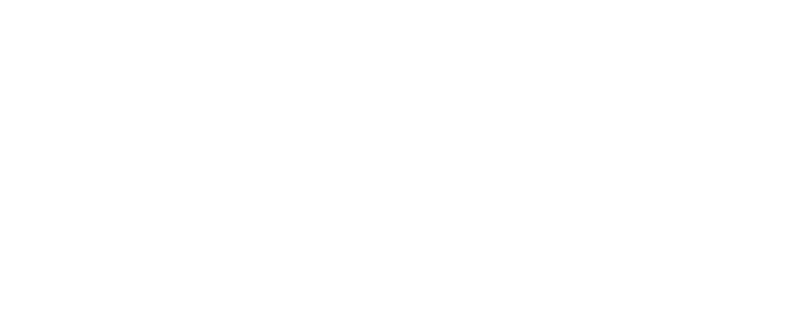
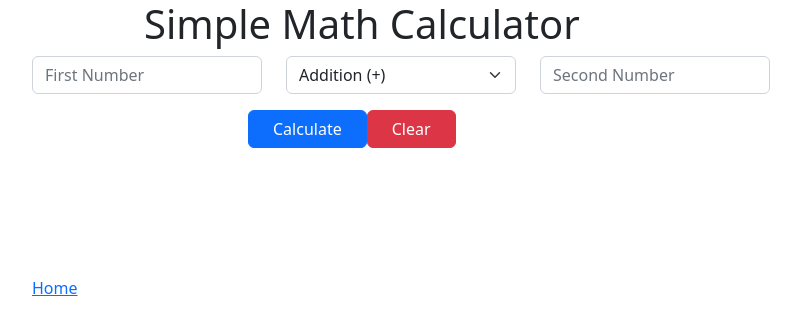
Before and after one commit to LA-McAlister/CIS117-React-App, a React (Create React App) app in the folder bidpro-admin/: page /frontier-airlines/pilots in a window 1280 px wide. Before the commit this address had no page. Shown: the top 332 px of the page, without its empty margins (50-851 px from the left). Built offline with nearby package versions, Linux system fonts and the light colour scheme.

Commit message:
React: Components, Hooks & PropTypes Assignment - rough draft

```diff
--- a/bidpro-admin/src/App.js
+++ b/bidpro-admin/src/App.js
@@ -4,6 +4,7 @@
 import ASBidTypes from "./pages/alaska-airlines/bidtypes";
 import ASPilots from "./pages/alaska-airlines/pilots";
 import FABidTypes from "./pages/frontier-airlines/bidtypes";
+import FAPilots from "./pages/frontier-airlines/pilots";
 import UPBidTypes from "./pages/ups/bidtypes";
 
 import { Routes, Route } from "react-router-dom";
@@ -18,6 +19,7 @@
         <Route path="/alaska-airlines/bidtypes" element={<ASBidTypes />} />
         <Route path="/alaska-airlines/pilots" element={<ASPilots />} />
         <Route path="/frontier-airlines/bidtypes" element={<FABidTypes />} />
+        <Route path="/frontier-airlines/pilots" element={<FAPilots />} />
         <Route path="/ups/bidtypes" element={<UPBidTypes />} />
       </Routes>
     </>
--- /dev/null
+++ b/bidpro-admin/src/components/SimpleMathCalculator/SimpleMathCalculator.jsx
@@ -0,0 +1,122 @@
+import React, { useState } from "react";
+import "../../../node_modules/bootstrap/dist/css/bootstrap.min.css";
+import "./SimpleMathCalculator.module.css";
+
+export const SimpleMathCalculator = () => {
+  const [num1, setNum1] = useState("");
+  const [num2, setNum2] = useState("");
+  const [total, setTotal] = useState("");
+
+  const [operator, setOperator] = useState("+");
+  const [description, setDescription] = useState("");
+
+  /**
+   * JavaScript Code
+   */
+
+  const calculate = () => {
+    let numberOne = Number(num1);
+    let numberTwo = Number(num2);
+
+    if (operator === "+") {
+      setTotal(numberOne + numberTwo);
+    }
+    if (operator === "-") {
+      setTotal(numberOne - numberTwo);
+    }
+    if (operator === "*") {
+      setTotal(numberOne * numberTwo);
+    }
+    if (operator === "/") {
+      setTotal(numberOne / numberTwo);
+    }
+    if (operator === "%") {
+      setTotal(numberOne % numberTwo);
+    }
+    setDescription(
+      "The answer to " + numberOne + " " + operator + " " + numberTwo
+    );
+  };
+
+  const clear = () => {
+    setNum1("");
+    setNum2("");
+    setTotal("");
+    setOperator("+");
+    setDescription("");
+  };
+
+  /**
+   *  JSX CODE (HTML)
+   */
+
+  return (
+    <>
+      <div className="d-flex flex-wrap">
+        <div className="row">
+          <div className="col-4">
+            <input
+              type="text"
+              className="form-control"
+              placeholder="First Number"
+              value={num1}
+              onChange={(e) => setNum1(e.target.value)}
+            />
+          </div>
+
+          <div className="col-4">
+            <select
+              className="form-select"
+              value={operator}
+              onChange={(e) => setOperator(e.target.value)}
+            >
+              <option value="+">Addition (+)</option>
+              <option value="-">Subtraction (-)</option>
+              <option value="*">Multiplication (*)</option>
+              <option value="/">Division (/)</option>
+              <option value="%">Remainder (%)</option>
+            </select>
+          </div>
+
+          <div className="col-4">
+            <input
+              type="text"
+              className="form-control"
+              placeholder="Second Number"
+              value={num2}
+              onChange={(e) => setNum2(e.target.value)}
+            />
+          </div>
+        </div>
+      </div>
+
+      <div className="px-5">
+        <div className="px-5">
+          <div className="px-5">
+            <div className="d-flex flex-wrap px-4">
+              <div className="d-flex justify-content-center px-5 pt-3 mr-2">
+                <button className="btn btn-primary px-4" onClick={calculate}>
+                  Calculate
+                </button>{" "}
+                <button className="btn btn-danger px-4" onClick={clear}>
+                  Clear{" "}
+                </button>
+              </div>
+            </div>
+          </div>
+        </div>
+      </div>
+
+      <div className="d-flex flex-wrap justify-content-center">
+        <div className="display-2 pt-5 pr-5">
+          <p>{total}</p>
+        </div>
+      </div>
+      <div className="d-flex flex-wrap justify-content-center">
+        <div className="display-2 pt-5 pr-5">
+          <p>{description}</p>
+        </div>
+      </div>
+    </>
+  );
+};
--- /dev/null
+++ b/bidpro-admin/src/components/SimpleMathCalculator/SimpleMathCalculator.module.css
@@ -0,0 +1,16 @@
+.evenColor{
+    color: blue
+}
+
+.oddColor{
+    color:green
+}
+
+.px-2 {
+    padding-left:  5.0 ;
+    padding-right: .0 ;
+  }
+
+  .mt-0 {
+  margin-top: 0 !important;
+}
--- /dev/null
+++ b/bidpro-admin/src/components/SimpleMathCalculator/index.js
@@ -0,0 +1,3 @@
+import { SimpleMathCalculator } from "./SimpleMathCalculator";
+
+export default SimpleMathCalculator;
--- /dev/null
+++ b/bidpro-admin/src/pages/frontier-airlines/pilots/FAPilots.jsx
@@ -0,0 +1,17 @@
+import React from "react";
+import { Link } from "react-router-dom";
+import { SimpleMathCalculator } from "../../../components/SimpleMathCalculator/SimpleMathCalculator";
+
+export const FAPilots = () => {
+  return (
+    <div className="container">
+      <div className="px-3">
+        <div className="px-5">
+          <h1 className="px-5">Simple Math Calculator</h1>
+        </div>
+      </div>
+      <SimpleMathCalculator />
+      <Link to="/">Home</Link>
+    </div>
+  );
+};
--- /dev/null
+++ b/bidpro-admin/src/pages/frontier-airlines/pilots/index.js
@@ -0,0 +1,3 @@
+import { FAPilots } from "./FAPilots";
+
+export default FAPilots;
--- a/bidpro-admin/src/pages/home/HomePage.jsx
+++ b/bidpro-admin/src/pages/home/HomePage.jsx
@@ -26,6 +26,9 @@
           </Link>
         </li>
         <li>
+          <Link to="/frontier-airlines/pilots">Frontier Airlines - Pilots</Link>
+        </li>
+        <li>
           <Link to="/ups/bidtypes">UPS - BidTypes</Link>
         </li>
       </ul>
```
